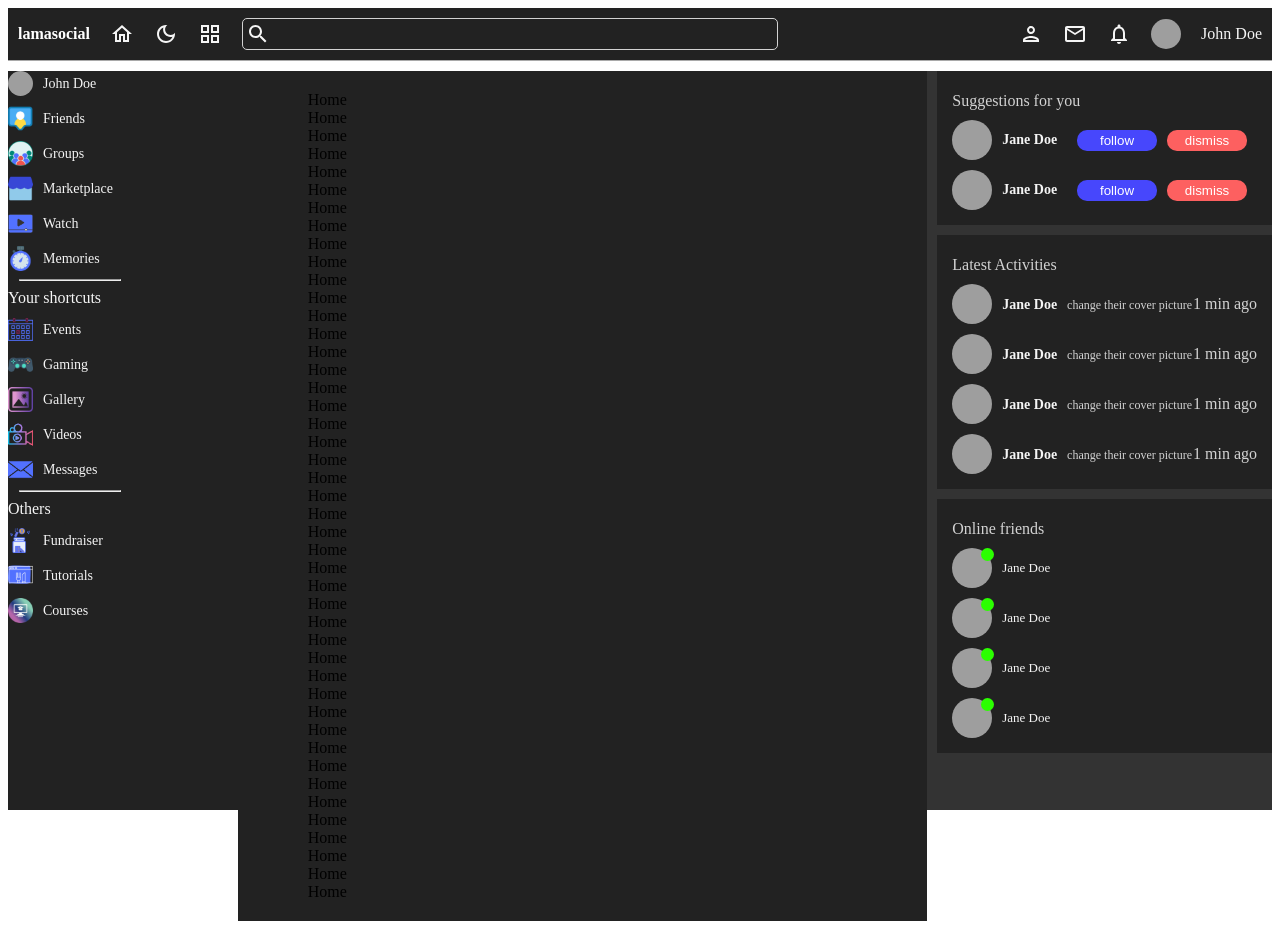
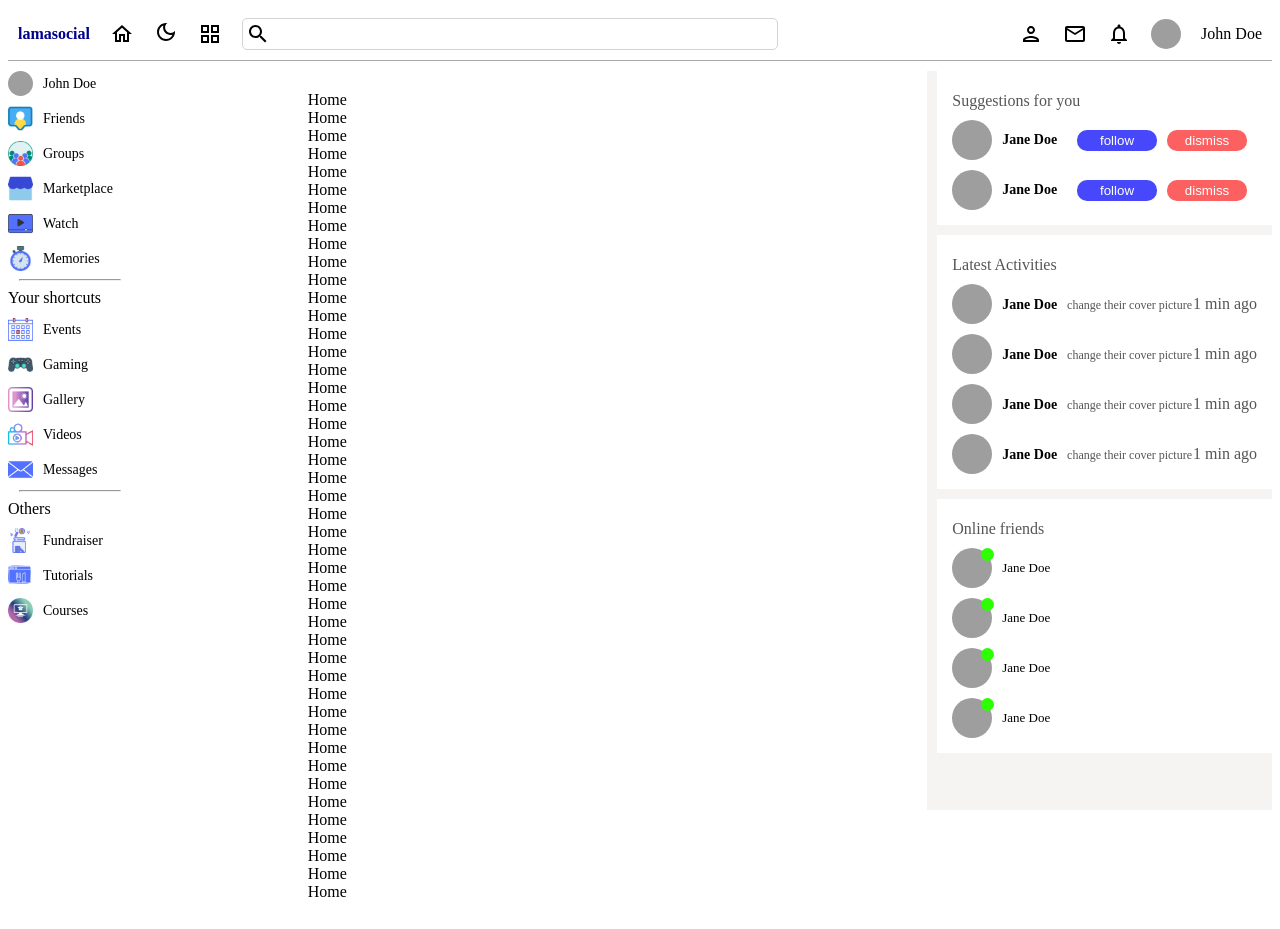
Before and after one commit to RomanTimilsina/facebook_frontend, a React (Create React App) app: page / in a window 1280 px wide. Built offline with nearby package versions, Linux system fonts and the light colour scheme; grey boxes are pictures that could not be loaded.

Commit message:
context_for_darkmode

```diff
--- a/src/App.js
+++ b/src/App.js
@@ -13,14 +13,18 @@ import {
 import Home from "./pages/home/Home";
 import Profile from "./pages/profile/Profile";
 import './style.scss'
-
+import { useContext } from "react";
+import { DarkModeContext } from "./context/darkModeContext";
 function App() {
 
   const currentUser = true
 
+  const {darkMode} = useContext(DarkModeContext)
+
+  console.log(darkMode)
   const Layout = () => {
     return (
-      <div className="theme-dark" >
+      <div className= {darkMode ? 'theme-dark' : 'theme-light'} style={{background: `${darkMode ? '#222' : 'white'}`}}>
         <NavBar />
         <div style={{display:'flex'}}>
         <LeftBar />
--- a/src/components/navBar/NavBar.jsx
+++ b/src/components/navBar/NavBar.jsx
@@ -1,4 +1,4 @@
-import React from 'react'
+import React, { useContext } from 'react'
 import HomeOutlinedIcon from "@mui/icons-material/HomeOutlined";
 import DarkModeOutlinedIcon from "@mui/icons-material/DarkModeOutlined";
 import WbSunnyOutlinedIcon from "@mui/icons-material/WbSunnyOutlined";
@@ -9,8 +9,12 @@ import PersonOutlinedIcon from "@mui/icons-material/PersonOutlined";
 import SearchOutlinedIcon from "@mui/icons-material/SearchOutlined";
 import { Link } from 'react-router-dom';
 import './navBar.scss'
+import { DarkModeContext } from '../../context/darkModeContext';
 
 const NavBar = () => {
+
+  const {darkMode,toggle} = useContext(DarkModeContext)
+
   return (
     <div className="navbar">
       <div className="left">
@@ -18,7 +22,12 @@ const NavBar = () => {
       <span>lamasocial</span>
       </Link>
       <HomeOutlinedIcon />
-      <DarkModeOutlinedIcon />
+      <div onClick={toggle}>
+        {
+         darkMode ? <WbSunnyOutlinedIcon /> :<DarkModeOutlinedIcon />
+        }
+      </div>
+
       <GridViewOutlinedIcon />
       <div className="search">
          <SearchOutlinedIcon />
--- /dev/null
+++ b/src/context/darkModeContext.js
@@ -0,0 +1,23 @@
+import { createContext, useEffect, useState } from "react";
+
+export const DarkModeContext = createContext();
+
+export const DarkModeContextProvider = ({ children }) => {
+  const [darkMode, setDarkMode] = useState(
+    JSON.parse(localStorage.getItem("darkMode")) || false
+  );
+
+  const toggle = () => {
+    setDarkMode(!darkMode);
+  };
+
+  useEffect(() => {
+    localStorage.setItem("darkMode", darkMode);
+  }, [darkMode]);
+
+  return (
+    <DarkModeContext.Provider value={{ darkMode, toggle }}>
+      {children}
+    </DarkModeContext.Provider>
+  );
+};
--- a/src/index.js
+++ b/src/index.js
@@ -1,11 +1,14 @@
 import React from 'react';
 import ReactDOM from 'react-dom/client';
 import App from './App';
+import { DarkModeContextProvider } from './context/darkModeContext';
 
 
 const root = ReactDOM.createRoot(document.getElementById('root'));
 root.render(
   <React.StrictMode>
+    <DarkModeContextProvider>
     <App />
+    </DarkModeContextProvider>
   </React.StrictMode>
 );
```
